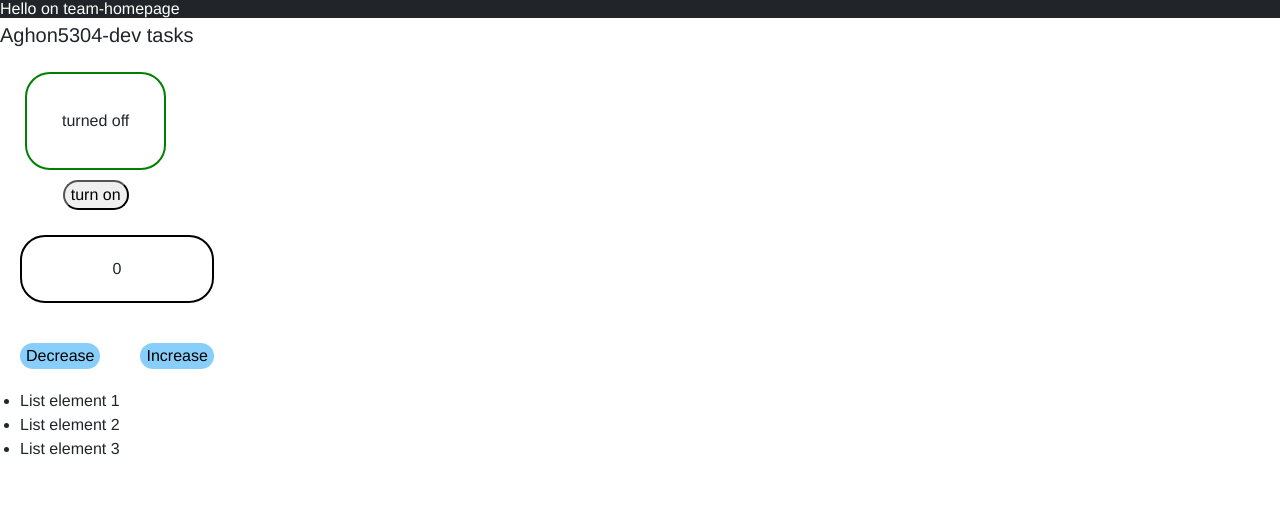
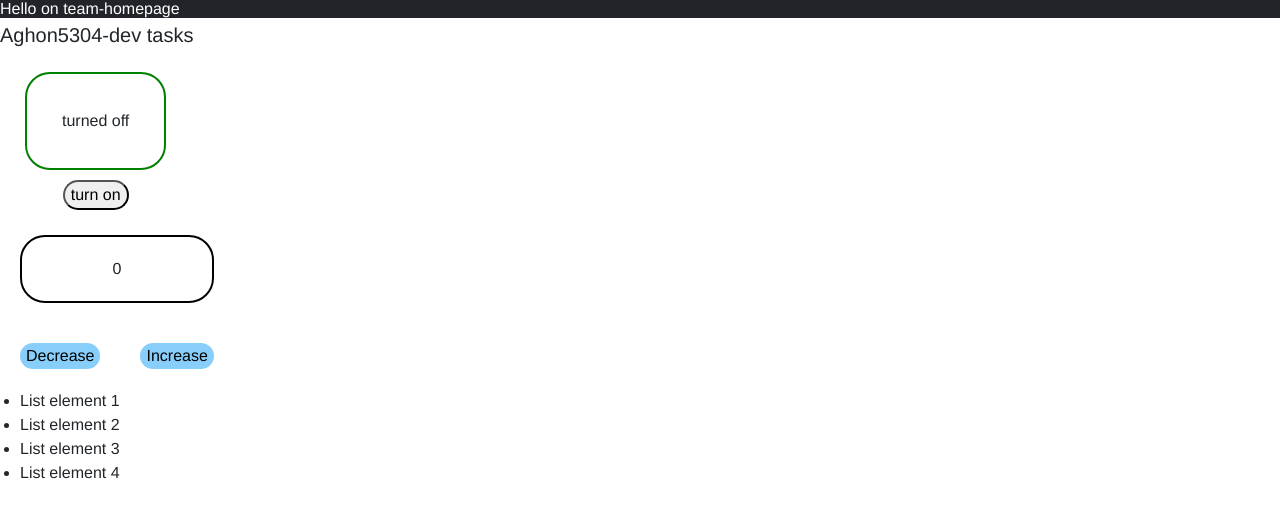
Before and after one commit to Aghon5304/dev-tasks, a Gatsby site: page / in a window 1280 px wide. Built offline with nearby package versions, Linux system fonts and the light colour scheme; Gatsby itself is replaced by a stand-in of ours.

Commit message:
fixed prop validation problems

```diff
--- a/src/components/DynamicList/DynamicList.js
+++ b/src/components/DynamicList/DynamicList.js
@@ -1,7 +1,9 @@
+import PropTypes from 'prop-types'
 import React from "react";
-export default function DynamicList(props) {
+
+ function DynamicList({n}) {
     const stos = [];
-    for (let index = 1; index < props.n ; index++) {
+    for (let index = 1; index <= n ; index++) {
         stos.push(<li key={index}>List element {index}</li>)
     }
     return(
@@ -13,3 +15,7 @@ export default function DynamicList(props) {
     );
 
 }
+DynamicList.propTypes = {
+    n: PropTypes.number.isRequired,
+}
+export default DynamicList
```
